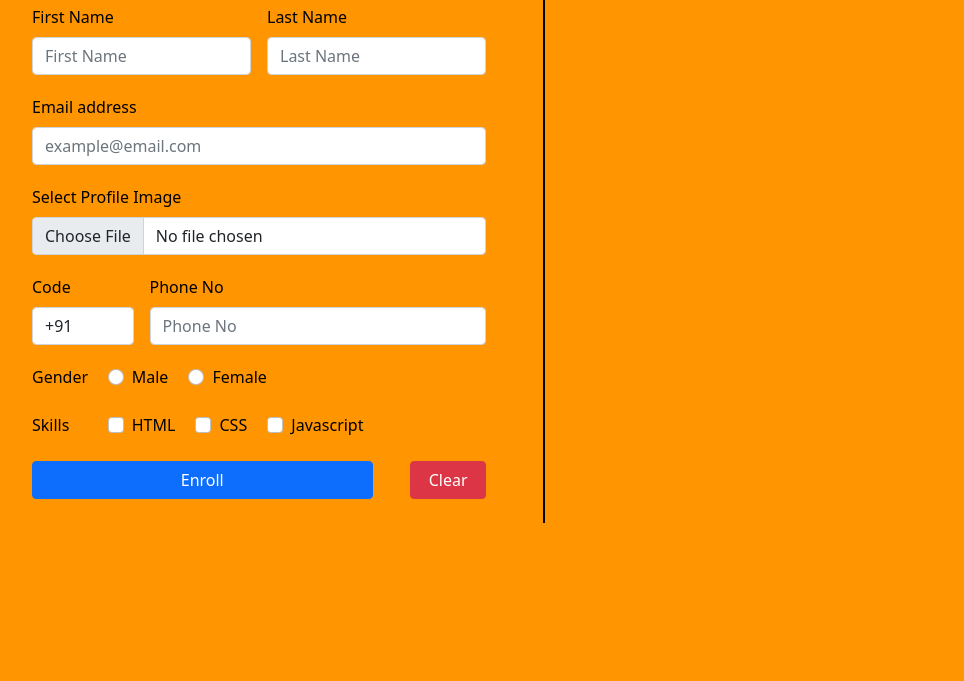
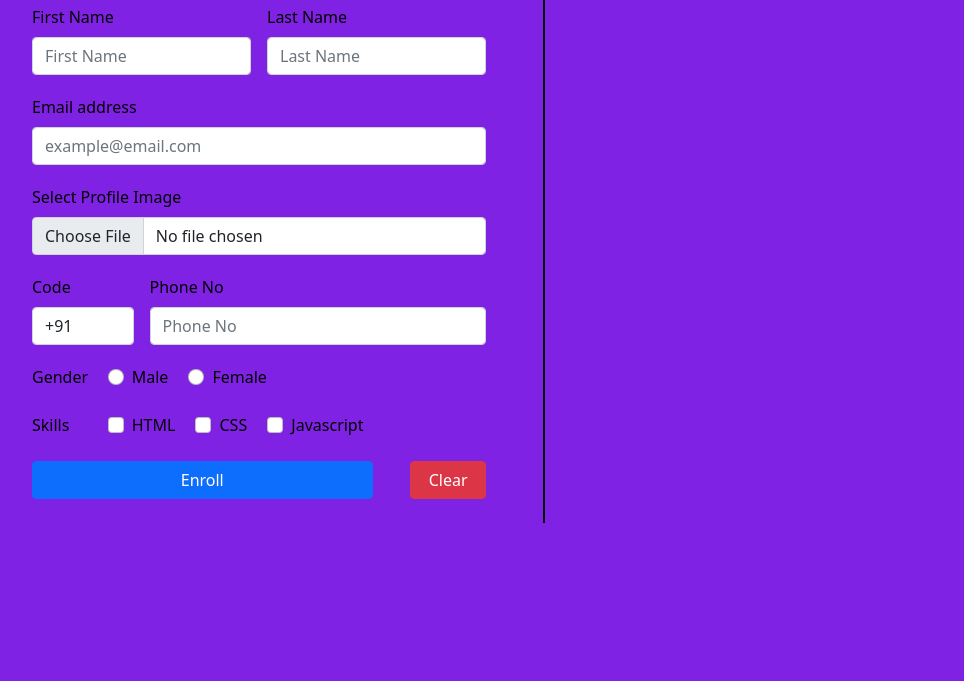
Before and after one commit to Sidharth-45/Letsgrowmore-internship, a plain HTML site: page Student Registration Form/index.html in a window 1280 px wide. Shown: the part 119-800 px from the top of the page, without its empty margins (95-1059 px from the left). Drawn offline with nearby package versions, Linux system fonts and the light colour scheme.

Commit message:
background color changed

```diff
--- a/Student Registration Form/index.html
+++ b/Student Registration Form/index.html
@@ -14,7 +14,7 @@
 
 </head>
 
-<body style="background-color: rgb(255, 149, 0);">
+<body style="background-color: rgb(128, 34, 227);">
     <div class="container">
         <div class="row row-content justify-content-center">
             <div class="col-md-6 col-12 sec-form">
```
